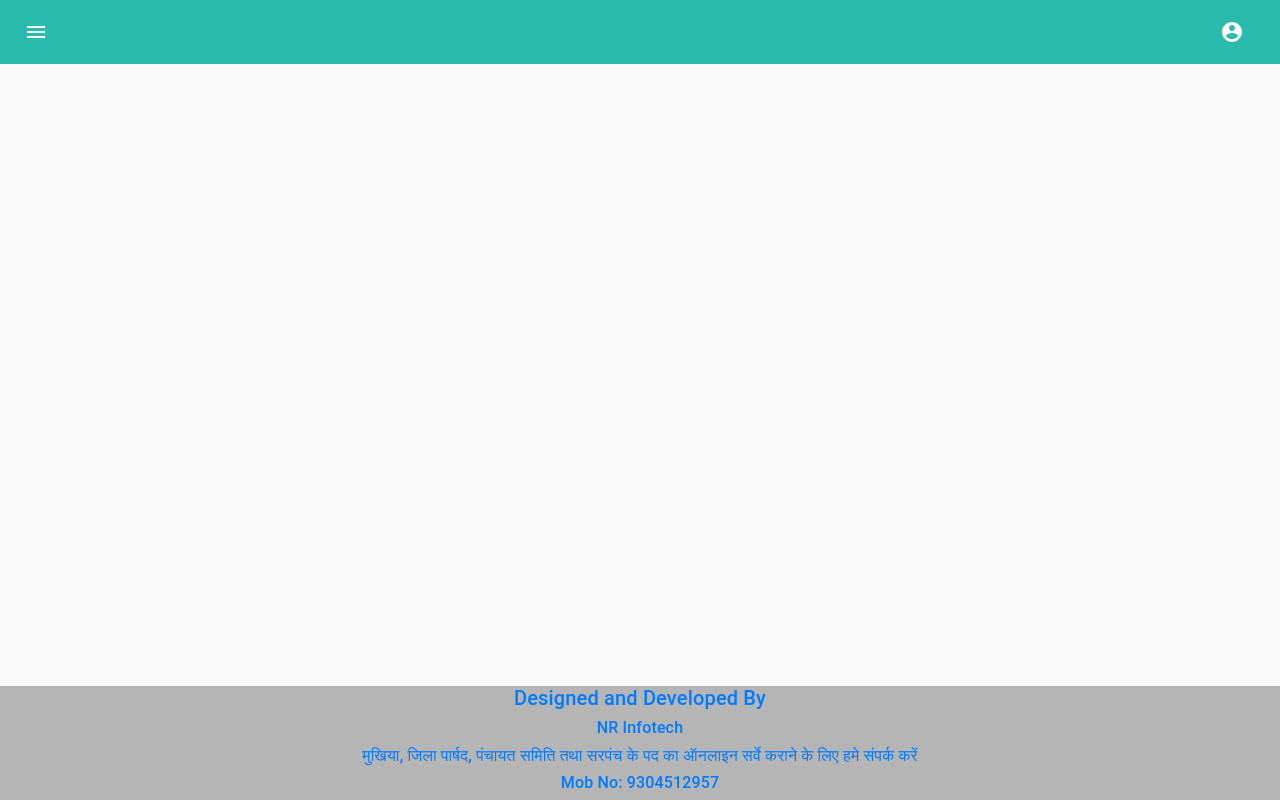
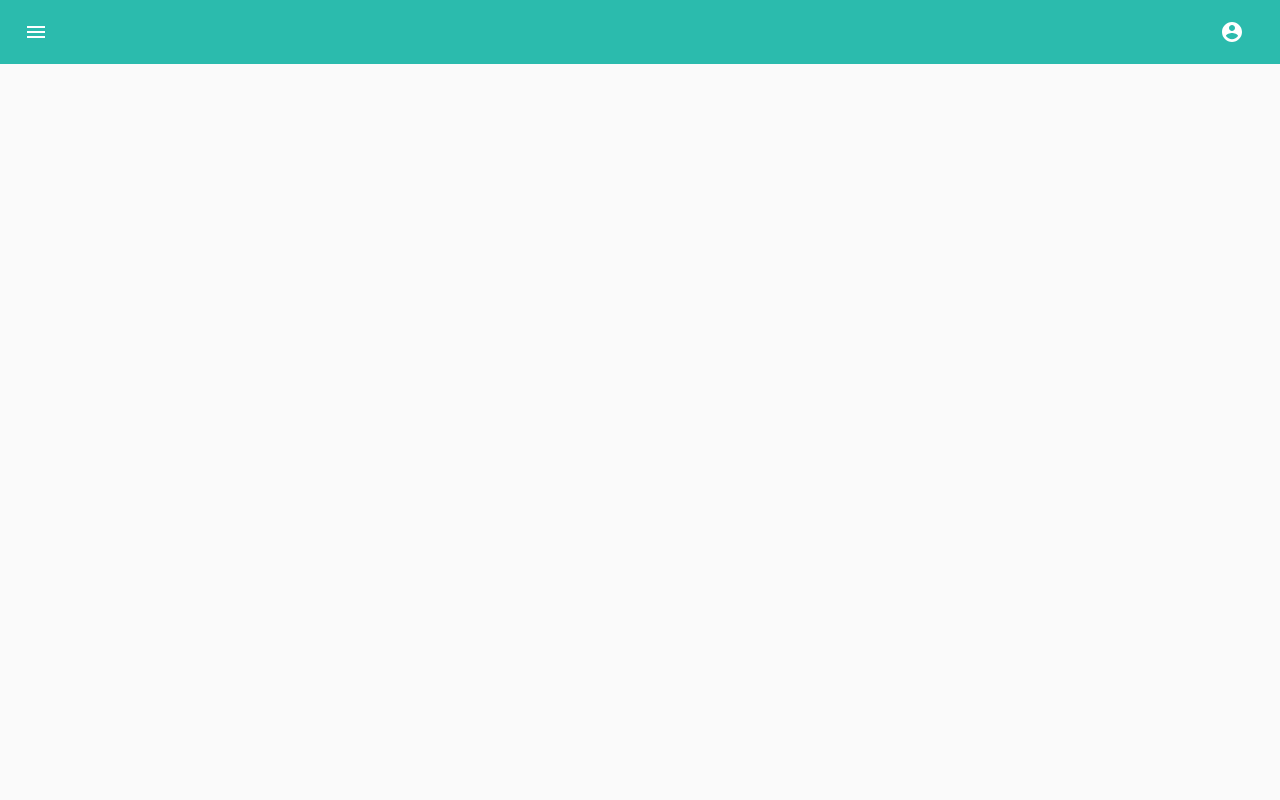
Before and after one commit to prem1014/fzp-talks, a React (Create React App) app: page /reg in a window 1280 px wide. Built offline with nearby package versions, Linux system fonts and the light colour scheme.

Commit message:
latest changes

```diff
--- a/src/Components/Routes/Routes.component.tsx
+++ b/src/Components/Routes/Routes.component.tsx
@@ -19,12 +19,6 @@ const AppRoute: React.FC = () => {
                 }
                 <Redirect from="/" exact to="survey" />
             </Switch>
-            <div className="footer">
-                <h5>Designed and Developed By</h5>
-                <h6>NR Infotech</h6>
-                <h6>मुखिया, जिला पार्षद, पंचायत समिति तथा सरपंच के पद का ऑनलाइन सर्वे कराने के लिए हमे संपर्क करें</h6>
-                <h6>Mob No: 9304512957</h6>
-            </div>
         </Router>
     )
 }
```
